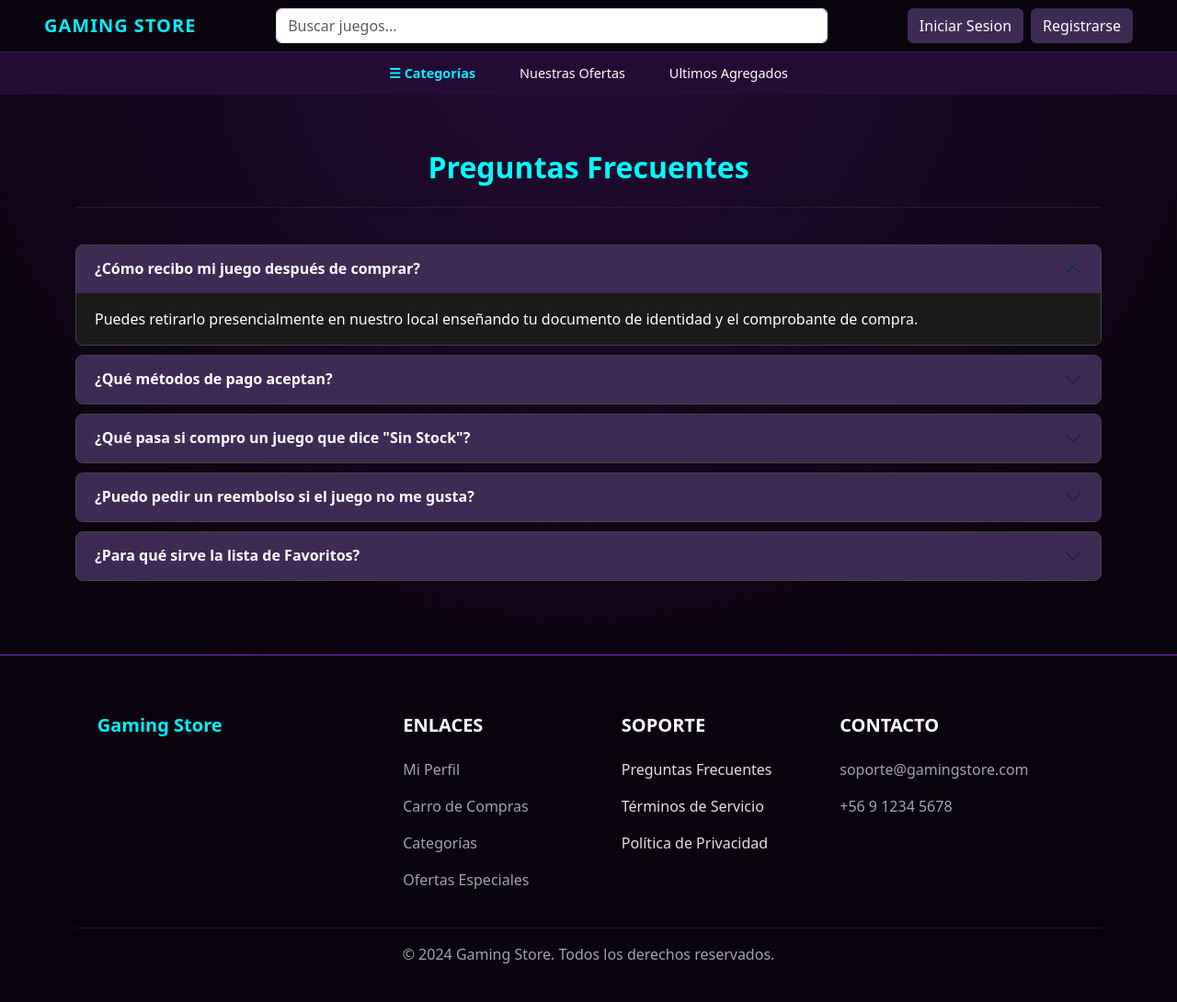
After one commit to renatosoto21/WEB_FINAL, a Django app: page /preguntas-frecuentes/ in a window 1280 px wide, after a click on "¿Cómo recibo mi juego después de comprar?". The commit adds this page. Shown: the whole page at 92% size. Run offline with Django 5.2, Linux system fonts and the light colour scheme; data comes from the database, SQL or seed files in the repository; both versions use the stored data as it was after the commit; some libraries are stand-ins or nearby versions.

Commit message:
terminos, preguntas y politica, arreglo doble barra de abajo en perfil y arreglo en la imagen de carrusel

```diff
--- a/juegos/templates/juegos/base.html
+++ b/juegos/templates/juegos/base.html
@@ -161,9 +161,9 @@
 
                     <div class="col-md-3 col-lg-2 col-xl-2 mx-auto mt-3">
                         <h5 class="text-uppercase mb-4 fw-bold" style="color: #ffffff;">Soporte</h5>
-                        <p><a href="#" class="footer-link">Preguntas Frecuentes</a></p>
-                        <p><a href="#" class="footer-link">Términos de Servicio</a></p>
-                        <p><a href="#" class="footer-link">Política de Privacidad</a></p>
+                        <p><a href="{% url 'preguntas_frecuentes' %}" style="text-decoration: none; color: inherit;">Preguntas Frecuentes</a></p>
+                        <p><a href="{% url 'terminos_servicio' %}" style="text-decoration: none; color: inherit;">Términos de Servicio</a></p>
+                        <p><a href="{% url 'politica_privacidad' %}" style="text-decoration: none; color: inherit;">Política de Privacidad</a></p>
                     </div>
 
                     <div class="col-md-4 col-lg-3 col-xl-3 mx-auto mt-3">
--- a/juegos/templates/juegos/index.html
+++ b/juegos/templates/juegos/index.html
@@ -29,7 +29,7 @@
 
             <div class="carousel-item">
                 <a href="{% url 'detalle_juego' 39 %}" style="text-decoration: none; color: white;">
-                    <img src="{% static 'img/Rust-banner.jpg' %}" alt="Rust" style="height: 450px ;object-fit: fill;"
+                    <img src="{% static 'img/rust_banner.jpg' %}" alt="Rust" style="height: 450px ;object-fit: fill;"
                         class="d-block w-100">
                     <div class="carousel-caption">
                         <h3>Rust</h3>
--- /dev/null
+++ b/juegos/templates/juegos/preguntas_frecuentes.html
@@ -0,0 +1,78 @@
+{% extends "juegos/base.html" %}
+{% block title %}Preguntas Frecuentes - Gaming Store{% endblock %}
+
+{% block content %}
+<div class="container" style="margin-top: 60px; margin-bottom: 80px;">
+    <h2 class="text-center mb-4" style="color: #00ffff; font-weight: bold;">Preguntas Frecuentes</h2>
+    <hr style="border-color: #555; margin-bottom: 40px;">
+
+    <div class="accordion" id="acordeonPreguntas">
+
+        <div class="accordion-item" style="background-color: #2b2b2b; border: 1px solid #444; margin-bottom: 10px; border-radius: 8px; overflow: hidden;">
+            <h2 class="accordion-header" id="titulo1">
+                <button class="accordion-button collapsed fw-bold" type="button" data-bs-toggle="collapse" data-bs-target="#respuesta1" style="background-color: #3d2b56; color: white; box-shadow: none;">
+                    ¿Cómo recibo mi juego después de comprar?
+                </button>
+            </h2>
+            <div id="respuesta1" class="accordion-collapse collapse" data-bs-parent="#acordeonPreguntas">
+                <div class="accordion-body text-white" style="background-color: #1a1a1a;">
+                    Puedes retirarlo presencialmente en nuestro local enseñando tu documento de identidad y el comprobante de compra.
+                </div>
+            </div>
+        </div>
+
+        <div class="accordion-item" style="background-color: #2b2b2b; border: 1px solid #444; margin-bottom: 10px; border-radius: 8px; overflow: hidden;">
+            <h2 class="accordion-header" id="titulo2">
+                <button class="accordion-button collapsed fw-bold" type="button" data-bs-toggle="collapse" data-bs-target="#respuesta2" style="background-color: #3d2b56; color: white; box-shadow: none;">
+                    ¿Qué métodos de pago aceptan?
+                </button>
+            </h2>
+            <div id="respuesta2" class="accordion-collapse collapse" data-bs-parent="#acordeonPreguntas">
+                <div class="accordion-body text-white" style="background-color: #1a1a1a;">
+                    Por el momento solo aceptamos tarjetas de débito.
+                </div>
+            </div>
+        </div>
+
+        <div class="accordion-item" style="background-color: #2b2b2b; border: 1px solid #444; margin-bottom: 10px; border-radius: 8px; overflow: hidden;">
+            <h2 class="accordion-header" id="titulo3">
+                <button class="accordion-button collapsed fw-bold" type="button" data-bs-toggle="collapse" data-bs-target="#respuesta3" style="background-color: #3d2b56; color: white; box-shadow: none;">
+                    ¿Qué pasa si compro un juego que dice "Sin Stock"?
+                </button>
+            </h2>
+            <div id="respuesta3" class="accordion-collapse collapse" data-bs-parent="#acordeonPreguntas">
+                <div class="accordion-body text-white" style="background-color: #1a1a1a;">
+                    Nuestro sistema no permite agregar al carrito juegos sin stock. Sin embargo, puedes agregarlo a tu lista de "Favoritos" y revisar más tarde. ¡Te avisaremos visualmente cuando vuelva a estar disponible!
+                </div>
+            </div>
+        </div>
+
+        <div class="accordion-item" style="background-color: #2b2b2b; border: 1px solid #444; margin-bottom: 10px; border-radius: 8px; overflow: hidden;">
+            <h2 class="accordion-header" id="titulo4">
+                <button class="accordion-button collapsed fw-bold" type="button" data-bs-toggle="collapse" data-bs-target="#respuesta4" style="background-color: #3d2b56; color: white; box-shadow: none;">
+                    ¿Puedo pedir un reembolso si el juego no me gusta?
+                </button>
+            </h2>
+            <div id="respuesta4" class="accordion-collapse collapse" data-bs-parent="#acordeonPreguntas">
+                <div class="accordion-body text-white" style="background-color: #1a1a1a;">
+                    Tienes 10 días para realizar la devolucion, pasado ese tiempo no será posible.
+                </div>
+            </div>
+        </div>
+
+        <div class="accordion-item" style="background-color: #2b2b2b; border: 1px solid #444; margin-bottom: 10px; border-radius: 8px; overflow: hidden;">
+            <h2 class="accordion-header" id="titulo5">
+                <button class="accordion-button collapsed fw-bold" type="button" data-bs-toggle="collapse" data-bs-target="#respuesta5" style="background-color: #3d2b56; color: white; box-shadow: none;">
+                    ¿Para qué sirve la lista de Favoritos?
+                </button>
+            </h2>
+            <div id="respuesta5" class="accordion-collapse collapse" data-bs-parent="#acordeonPreguntas">
+                <div class="accordion-body text-white" style="background-color: #1a1a1a;">
+                    Es tu lista de deseos personal. Te permite guardar juegos que te interesan para comprarlos más adelante. Además, te notificaremos visualmente cuando alguno de tus juegos favoritos vuelva a estar disponible en stock.
+                </div>
+            </div>
+        </div>
+
+    </div>
+</div>
+{% endblock %}
--- a/juegos/urls.py
+++ b/juegos/urls.py
@@ -15,6 +15,9 @@ urlpatterns = [
     path('buscar/', views.buscar, name='buscar'),
     path('buscar_en_vivo/', views.buscar_en_vivo, name='buscar_en_vivo'),
     path('historial_compras/', views.historial_compras, name='historial_compras'),
+    path('preguntas-frecuentes/', views.preguntas_frecuentes, name='preguntas_frecuentes'),
+    path('terminos-de-servicio/', views.terminos_servicio, name='terminos_servicio'),
+    path('politica-de-privacidad/', views.politica_privacidad, name='politica_privacidad'),
     # Autenticación
     path('iniciar-sesion/', views.iniciar_sesion, name='login'),
     path('cerrar-sesion/', views.cerrar_sesion, name='logout'),
--- a/juegos/views.py
+++ b/juegos/views.py
@@ -361,3 +361,21 @@ def procesar_compra_directa(request, juego_id):
 
         # 4. Lo redirigimos automáticamente a su historial para que vea su juego
         return redirect('historial_compras')
+
+
+# --- PÁGINAS DE SOPORTE ---
+
+def preguntas_frecuentes(request):
+    lista_categorias = Categoria.objects.all()
+    contexto = {'categorias': lista_categorias}
+    return render(request, 'juegos/preguntas_frecuentes.html', contexto)
+
+def terminos_servicio(request):
+    lista_categorias = Categoria.objects.all()
+    contexto = {'categorias': lista_categorias}
+    return render(request, 'juegos/terminos_servicio.html', contexto)
+
+def politica_privacidad(request):
+    lista_categorias = Categoria.objects.all()
+    contexto = {'categorias': lista_categorias}
+    return render(request, 'juegos/politica_privacidad.html', contexto)
```
Also changed, not shown: juegos/templates/juegos/politica_privacidad.html (added, +52 -0 lines), juegos/templates/juegos/terminos_servicio.html (added, +53 -0 lines), perfil/templates/perfil/Perfil.html (+0 -37 lines), db.sqlite3.
